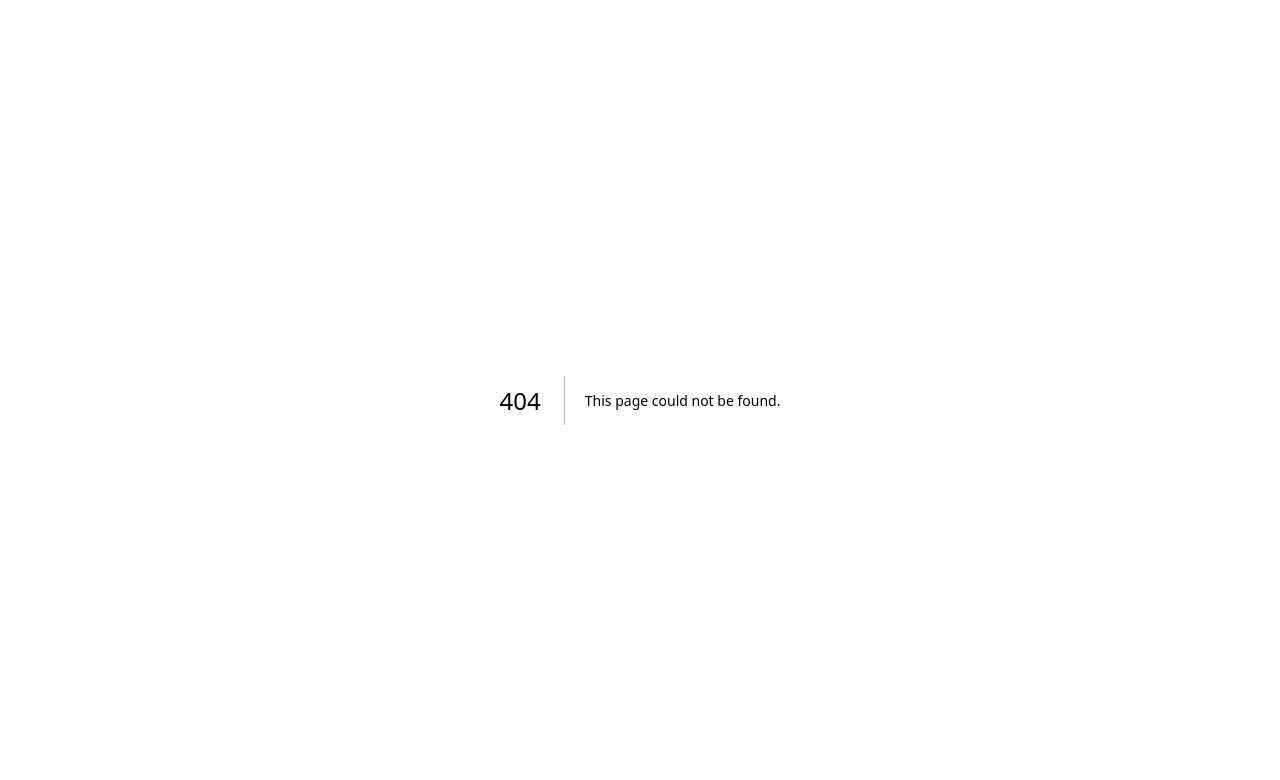
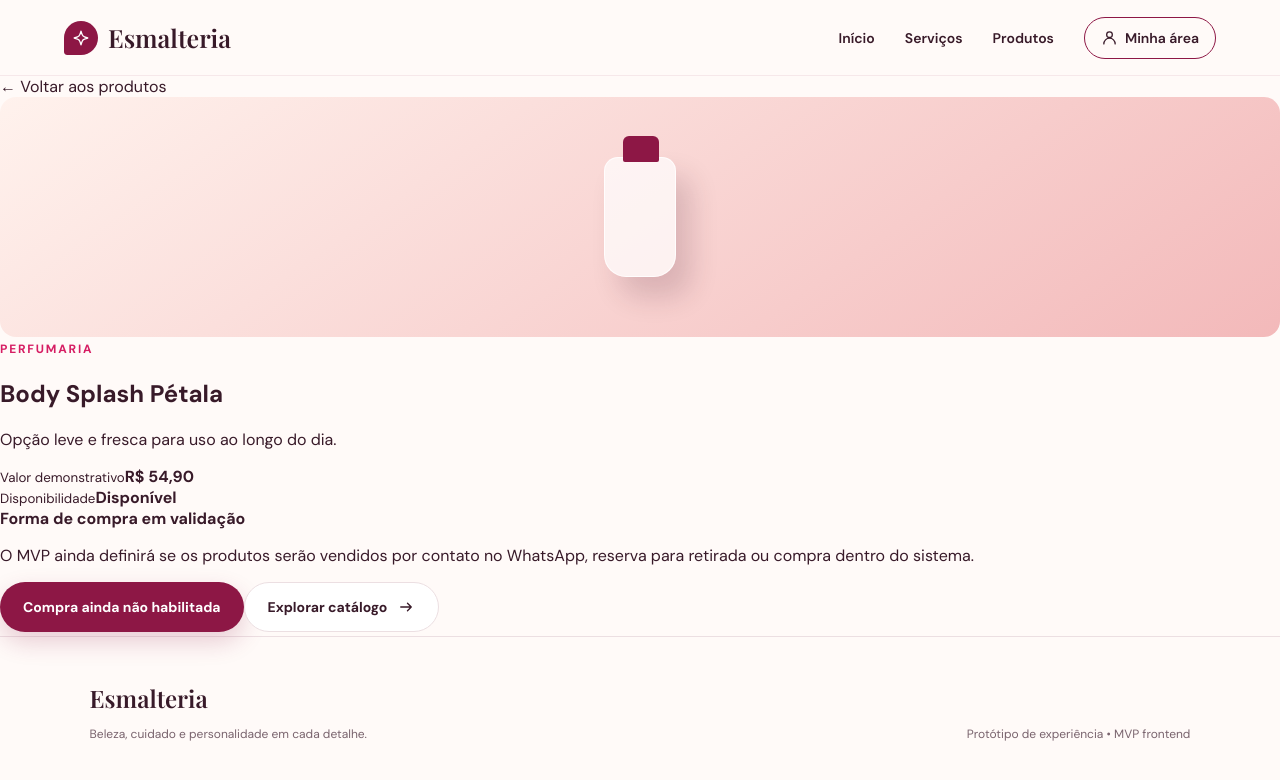
Before and after one commit to PedroJoao17/esmalteria, a Next.js app: page /produtos/body-splash-petala in a window 1280 px wide. Before the commit this address had no page. Shown: the top 780 px of the page. Built offline with nearby package versions, Linux system fonts and the light colour scheme; a web font is replaced by a local one.

Commit message:
feat: cria detalhe de produto

```diff
--- /dev/null
+++ b/src/app/produtos/[slug]/page.tsx
@@ -0,0 +1,52 @@
+import type { Metadata } from "next";
+import Link from "next/link";
+import { notFound } from "next/navigation";
+import { Arrow } from "@/components/icons";
+import { Shell } from "@/components/shell";
+import { products } from "@/data/catalog";
+
+type Props = { params: Promise<{ slug: string }> };
+
+export function generateStaticParams() {
+  return products.map((item) => ({ slug: item.slug }));
+}
+
+export async function generateMetadata({ params }: Props): Promise<Metadata> {
+  const { slug } = await params;
+  const product = products.find((item) => item.slug === slug);
+  return product ? { title: `${product.name} | Esmalteria`, description: product.description } : {};
+}
+
+export default async function ProductDetail({ params }: Props) {
+  const { slug } = await params;
+  const product = products.find((item) => item.slug === slug);
+  if (!product) notFound();
+
+  return (
+    <Shell>
+      <section className="detail-page">
+        <Link className="back-link" href="/produtos">← Voltar aos produtos</Link>
+        <div className="detail-grid">
+          <div className={`detail-art product-art ${product.color}`}><span className="bottle"><i /></span></div>
+          <div className="detail-content">
+            <span className="kicker">{product.category}</span>
+            <h1>{product.name}</h1>
+            <p className="detail-lead">{product.description}</p>
+            <div className="detail-facts">
+              <div><small>Valor demonstrativo</small><strong>{product.price}</strong></div>
+              <div><small>Disponibilidade</small><strong>{product.availability}</strong></div>
+            </div>
+            <div className="decision-note">
+              <strong>Forma de compra em validação</strong>
+              <p>O MVP ainda definirá se os produtos serão vendidos por contato no WhatsApp, reserva para retirada ou compra dentro do sistema.</p>
+            </div>
+            <div className="detail-actions">
+              <span className="button primary is-disabled" aria-disabled="true">Compra ainda não habilitada</span>
+              <Link className="button ghost" href="/produtos">Explorar catálogo <Arrow /></Link>
+            </div>
+          </div>
+        </div>
+      </section>
+    </Shell>
+  );
+}
```
